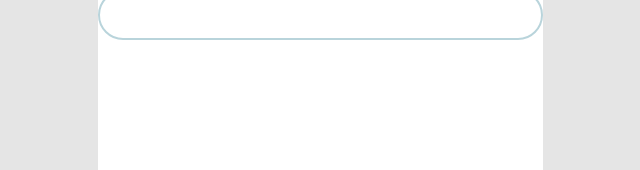
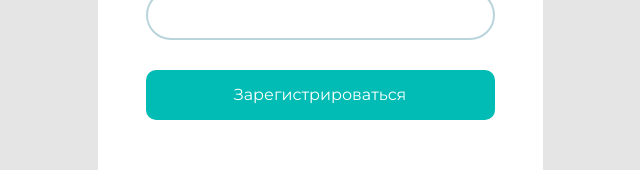
Before and after one commit to mkhotsevich/ami-PD, a React (Create React App) app in the folder src/frontend/: page /register in a window 1280 px wide. Shown: the part 277-447 px from the top of the page, without its empty margins (320-960 px from the left). Built offline with nearby package versions, Linux system fonts and the light colour scheme.

Commit message:
Сделал UI кнопку

```diff
--- /dev/null
+++ b/src/frontend/src/components/UI/Input/Button/Button.js
@@ -0,0 +1,14 @@
+import React from 'react'
+import classes from './Button.module.css'
+
+const Button = () => {
+	return (
+		<div className={classes.Button}>
+			<button>
+				Зарегистрироваться
+		</button>
+		</div>
+	)
+}
+
+export default Button
--- /dev/null
+++ b/src/frontend/src/components/UI/Input/Button/Button.module.css
@@ -0,0 +1,20 @@
+.Button button {
+	width: 100%;
+	height: 50px;
+	border-radius: 10px;
+	background-color: #00bcb4;
+	border: none;
+	font-family: "Montserrat", sans-serif !important;
+	outline: none;
+	color: #ffffff;
+	font-style: normal;
+	font-weight: 400;
+	font-size: 16px;
+}
+.Button button:disabled {
+	background: #e4e4e4;
+	color: #304e7e;
+}
+.Button button:active {
+	box-shadow: inset 0 0 15px rgba(0, 143, 136, 0.8);
+}
--- a/src/frontend/src/containers/Register/Register.js
+++ b/src/frontend/src/containers/Register/Register.js
@@ -1,17 +1,19 @@
 import React, { Fragment } from 'react'
 import classes from './Register.module.css'
 import Input from '../../components/UI/Input/Input'
+import Button from '../../components/UI/Input/Button/Button'
 
 const Register = () => {
 	return (
 		<Fragment>
 			<div className={`row h-100`}>
 				<div className={'col-5 mx-auto d-flex flex-column justify-content-center h-100'}>
-					<div className={`${classes.Register} d-flex flex-column`}>
+					<div className={`${classes.Register} d-flex flex-column px-5`}>
 						<img />
 						<h1 className={'text-center'}>Регистрация</h1>
 						<Input/>
-						<Input/>
+						<Input />
+						<Button/>
 					</div>
 				</div>
 			</div>
```
